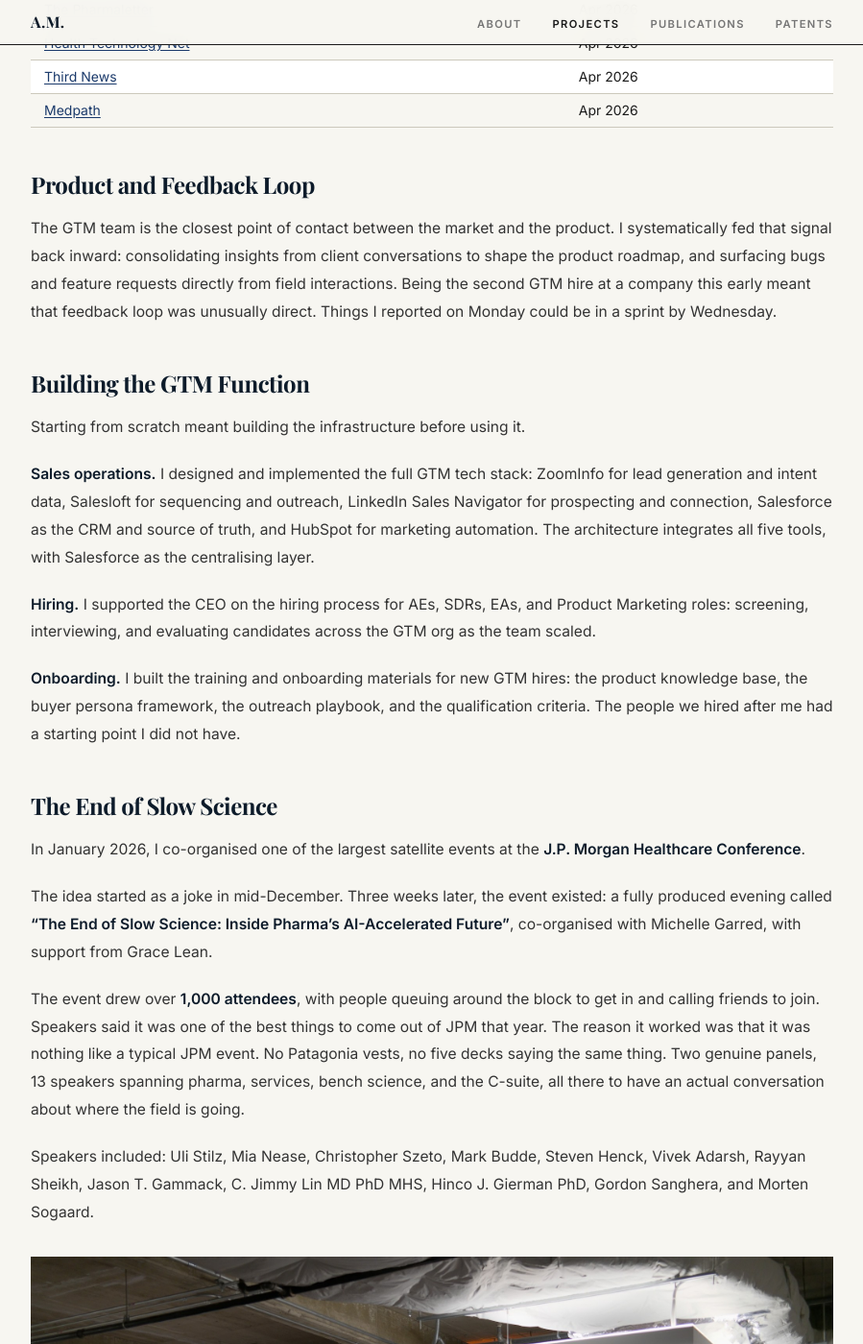
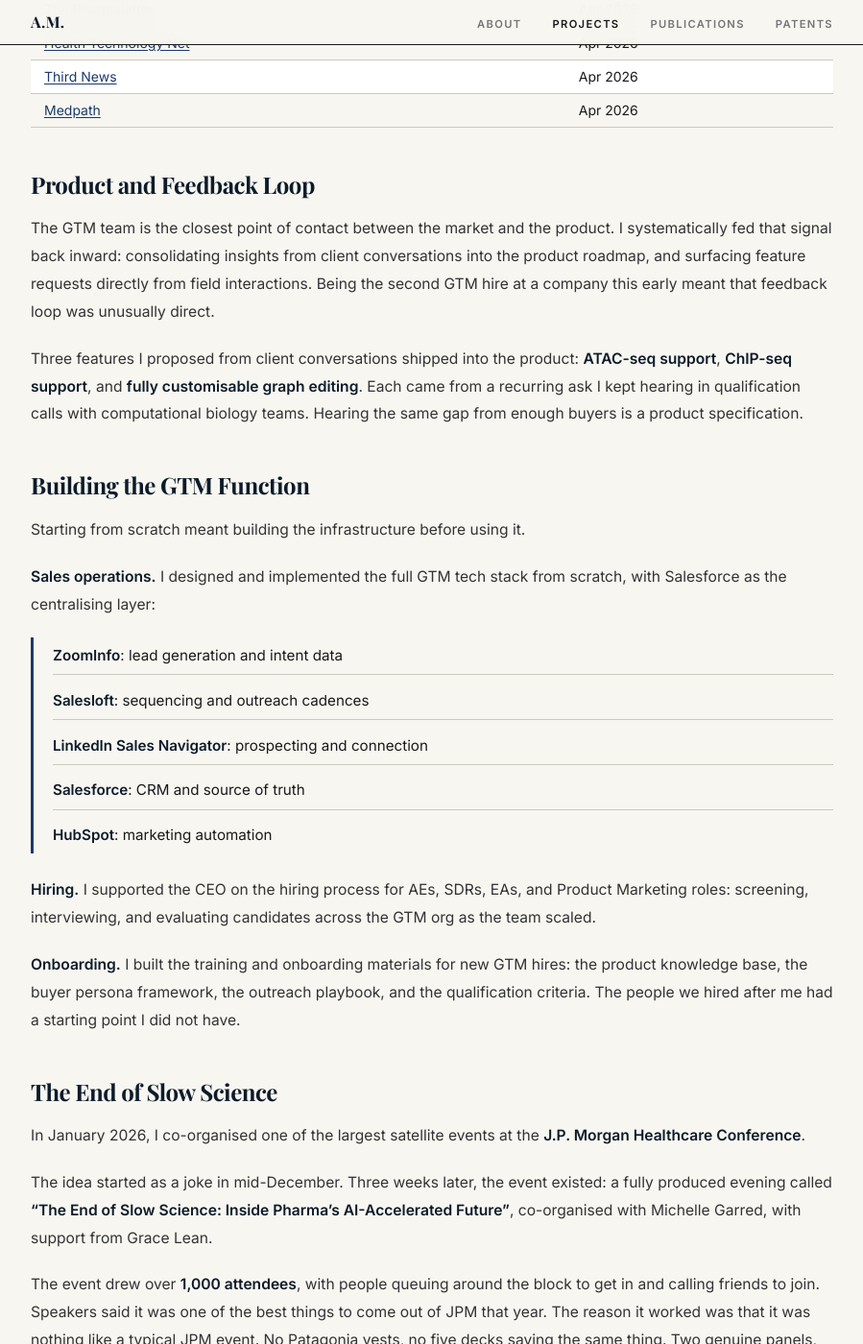
Before and after one commit to allimessinese/allimessinese.github.io, a Jekyll site: the page built from _projects/mithrl-gtm.md, in a window 1280 px wide and 1400 px high, scrolled down 3289 px. Shown: the whole window at 96% size, without its empty margins (190-1089 px from the left). Built offline with Jekyll 4.4.1, drawn with Linux system fonts in a browser that asks for light colours; some web fonts are replaced.

Commit message:
Improve Mithrl page: product features, stack list styling
- Product section: name three shipped features (ATAC-seq, ChIP-seq, graph editing)
- Tech stack: prose replaced with styled bordered list (.stack-list)
- CSS: .stack-list component with navy left border and rule separators

Co-Authored-By: Claude Sonnet 4.6 <noreply@anthropic.com>

```diff
--- a/_projects/mithrl-gtm.md
+++ b/_projects/mithrl-gtm.md
@@ -93,13 +93,23 @@ Quota is easier to hit when the market trusts the platform. Two parallel workstr
 
 ## Product and Feedback Loop
 
-The GTM team is the closest point of contact between the market and the product. I systematically fed that signal back inward: consolidating insights from client conversations to shape the product roadmap, and surfacing bugs and feature requests directly from field interactions. Being the second GTM hire at a company this early meant that feedback loop was unusually direct. Things I reported on Monday could be in a sprint by Wednesday.
+The GTM team is the closest point of contact between the market and the product. I systematically fed that signal back inward: consolidating insights from client conversations into the product roadmap, and surfacing feature requests directly from field interactions. Being the second GTM hire at a company this early meant that feedback loop was unusually direct.
+
+Three features I proposed from client conversations shipped into the product: **ATAC-seq support**, **ChIP-seq support**, and **fully customisable graph editing**. Each came from a recurring ask I kept hearing in qualification calls with computational biology teams. Hearing the same gap from enough buyers is a product specification.
 
 ## Building the GTM Function
 
 Starting from scratch meant building the infrastructure before using it.
 
-**Sales operations.** I designed and implemented the full GTM tech stack: ZoomInfo for lead generation and intent data, Salesloft for sequencing and outreach, LinkedIn Sales Navigator for prospecting and connection, Salesforce as the CRM and source of truth, and HubSpot for marketing automation. The architecture integrates all five tools, with Salesforce as the centralising layer.
+**Sales operations.** I designed and implemented the full GTM tech stack from scratch, with Salesforce as the centralising layer:
+
+<ul class="stack-list">
+  <li><strong>ZoomInfo</strong>: lead generation and intent data</li>
+  <li><strong>Salesloft</strong>: sequencing and outreach cadences</li>
+  <li><strong>LinkedIn Sales Navigator</strong>: prospecting and connection</li>
+  <li><strong>Salesforce</strong>: CRM and source of truth</li>
+  <li><strong>HubSpot</strong>: marketing automation</li>
+</ul>
 
 **Hiring.** I supported the CEO on the hiring process for AEs, SDRs, EAs, and Product Marketing roles: screening, interviewing, and evaluating candidates across the GTM org as the team scaled.
 
--- a/assets/css/main.css
+++ b/assets/css/main.css
@@ -430,6 +430,22 @@ img { max-width: 100%; display: block; }
   letter-spacing: 0.06em;
   margin-top: 0.3rem;
 }
+/* Tech stack list */
+.article-detail-body .stack-list {
+  list-style: none;
+  margin: 1rem 0 1.5rem;
+  padding: 0;
+  border-left: 3px solid var(--navy);
+  padding-left: 1.25rem;
+}
+.article-detail-body .stack-list li {
+  padding: 0.35rem 0;
+  font-size: 0.95rem;
+  color: var(--text);
+  border-bottom: 1px solid var(--rule);
+}
+.article-detail-body .stack-list li:last-child { border-bottom: none; }
+
 /* Pull quote */
 .article-detail-body blockquote {
   border-left: 3px solid var(--navy);
```
